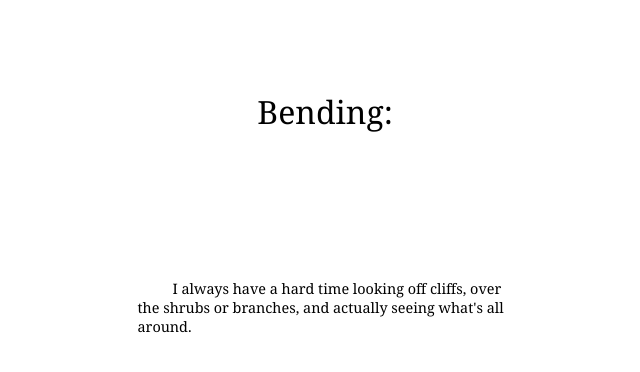
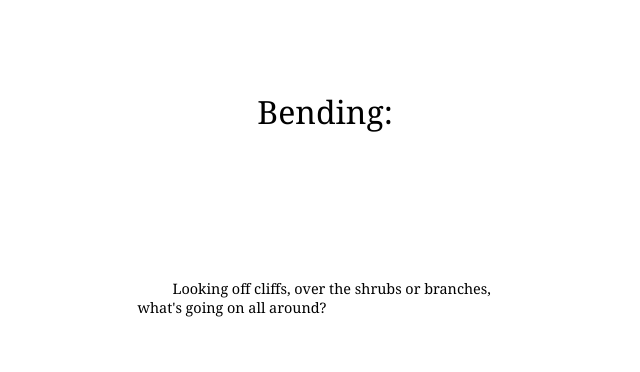
Before and after one commit to 1saigehopkins/finalLink3, a plain HTML site: page index.html in a window 1280 px wide. Shown: the whole page, without its empty margins (315-955 px from the left). Drawn offline with nearby package versions, Linux system fonts and the light colour scheme; no server answers.

Commit message:
changed subtitle

```diff
--- a/index.html
+++ b/index.html
@@ -79,7 +79,7 @@
     <!-- <div id="pc"></div>  //-->
     <a href="http://1saigehopkins.github.io/Final"><div id="manzanitaPic"></div></a>
     <div id="outtro">
-      <p>I always have a hard time looking off cliffs, over the shrubs or branches, and actually seeing what's all around.</p>
+      <p>Looking off cliffs, over the shrubs or branches, what's going on all around?</p>
     </div>
   </section>
 
```
